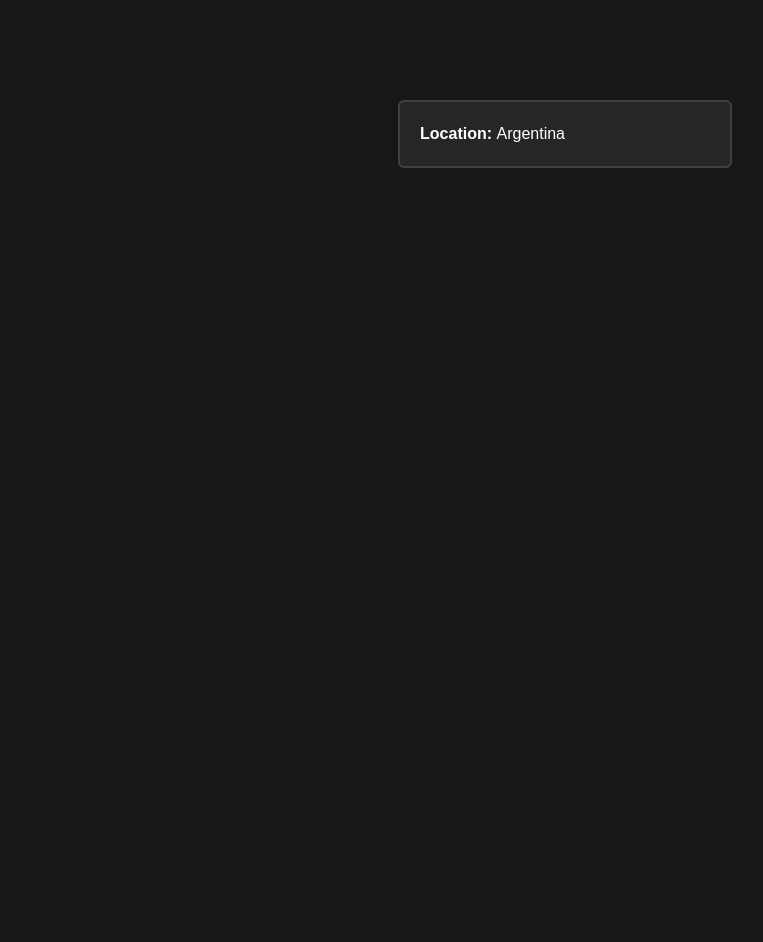
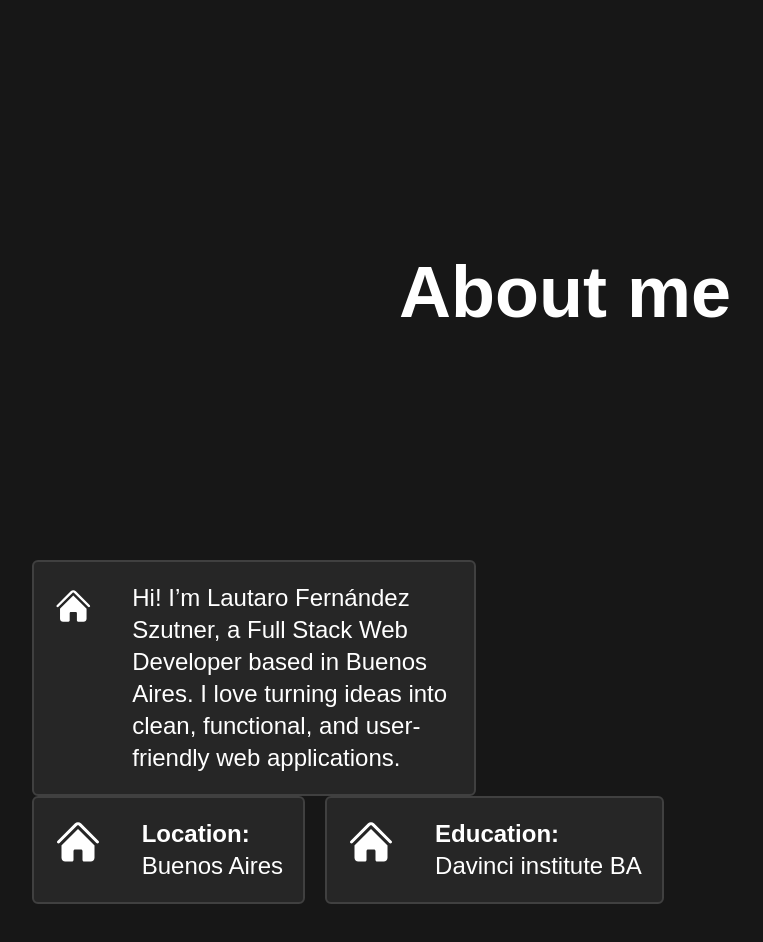
Before and after one commit to Lau-szutner/Lau-Szutner-Portfolio, a React (Vite) app: page / in a window 1280 px wide. Shown: the part 1500-2442 px from the top of the page, without its empty margins (75-838 px from the left). Before the commit the page ends 2400 px from the top, so only its background shows below. Built offline with nearby package versions, Linux system fonts and the light colour scheme; a web font is replaced by a local one.

Commit message:
componente about

```diff
--- /dev/null
+++ b/src/assets/About/HomeIcon.tsx
@@ -0,0 +1,23 @@
+import React from 'react';
+
+export default function HomeIcon(props: React.SVGProps<SVGSVGElement>) {
+  return (
+    <svg
+      width="48"
+      height="48"
+      viewBox="0 0 24 24"
+      fill="none"
+      xmlns="http://www.w3.org/2000/svg"
+      {...props}
+    >
+      <path
+        d="M11.4697 3.84792C11.7626 3.55503 12.2374 3.55503 12.5303 3.84792L21.2197 12.5373C21.5126 12.8302 21.9874 12.8302 22.2803 12.5373C22.5732 12.2444 22.5732 11.7695 22.2803 11.4766L13.591 2.78726C12.7123 1.90858 11.2877 1.90858 10.409 2.78726L1.71967 11.4766C1.42678 11.7695 1.42678 12.2444 1.71967 12.5373C2.01256 12.8302 2.48744 12.8302 2.78033 12.5373L11.4697 3.84792Z"
+        fill="currentColor"
+      />
+      <path
+        d="M12 5.43891L20.159 13.5979C20.1887 13.6276 20.2191 13.6564 20.25 13.6841V19.8819C20.25 20.9175 19.4105 21.7569 18.375 21.7569H15C14.5858 21.7569 14.25 21.4211 14.25 21.0069V16.5069C14.25 16.0927 13.9142 15.7569 13.5 15.7569H10.5C10.0858 15.7569 9.75 16.0927 9.75 16.5069V21.0069C9.75 21.4211 9.41421 21.7569 9 21.7569H5.625C4.58947 21.7569 3.75 20.9175 3.75 19.8819V13.6841C3.78093 13.6564 3.81127 13.6276 3.84099 13.5979L12 5.43891Z"
+        fill="currentColor"
+      />
+    </svg>
+  );
+}
--- a/src/components/about/AboutMe.tsx
+++ b/src/components/about/AboutMe.tsx
@@ -1,22 +1,34 @@
 import React from 'react';
 
+import AboutMeCard from './AboutMeCard';
 const AboutMe: React.FC = () => {
   return (
-    <section className="w-full h-screen flex justify-center">
+    <div className="min-h-screen flex flex-col place-items-center gap-5 my-20 grid place-items-center">
       {' '}
-      <div className="w-fit h-fit !box-border relative group">
-        {/* Glow de fondo que aparece al hacer hover, con blur solo en el fondo */}
-        <div className="absolute inset-0 rounded-md bg-[#00ffea] opacity-0 group-hover:opacity-50 blur-lg transition-opacity duration-300 z-0"></div>
+      <h2 className="text-4xl sm:text-6xl md:text-7xl font-bold text-center w-full mb-15">
+        About me
+      </h2>
+      <div className="w-10/12 ">
+        <AboutMeCard
+          titleBold=""
+          body="Hi! I’m Lautaro Fernández Szutner, a Full Stack Web Developer based in Buenos Aires. I love turning ideas into clean, functional, and user-friendly web applications."
+          width="w-5/12"
+        ></AboutMeCard>
+        <div className="flex gap-5">
+          <AboutMeCard
+            titleBold="Location:"
+            body="Buenos Aires"
+            width="w-fit"
+          ></AboutMeCard>
 
-        <div className="relative z-10 bg-neutral-800 text-white p-5 rounded-md border-2 border-neutral-700 hover:border-[#00ffea] grid grid-cols-2">
-          <div className="flex flex-col gap-1">
-            <p>
-              <span className="font-bold">Location: </span>Argentina
-            </p>
-          </div>
+          <AboutMeCard
+            titleBold="Education:"
+            body="Davinci institute BA"
+            width="w-fit"
+          ></AboutMeCard>
         </div>
       </div>
-    </section>
+    </div>
   );
 };
 
--- /dev/null
+++ b/src/components/about/AboutMeCard.tsx
@@ -0,0 +1,33 @@
+import HomeIcon from '../../assets/About/HomeIcon';
+
+interface Props {
+  titleBold: string;
+  body: string;
+  width: string;
+  icon: svg;
+}
+
+const AboutMeCard: React.FC<Props> = ({ titleBold, body, width }) => {
+  return (
+    <div className={`${width} h-fit !box-border relative group`}>
+      {/* Glow de fondo que aparece al hacer hover, con blur solo en el fondo */}
+      <div className="absolute inset-0 rounded-md bg-[#00ffea] opacity-0 group-hover:opacity-50 blur-lg transition-opacity duration-300 z-0"></div>
+
+      <div
+        className={`relative z-10 bg-neutral-800 text-white p-5 rounded-md border-2 hover:border-[#00ffea] ${
+          titleBold === 'Home' ? 'border-green-500' : 'border-neutral-700'
+        }`}
+      >
+        <div className="flex gap-10">
+          <HomeIcon />
+          <div className="w-fit">
+            <span className="font-bold text-2xl">{titleBold} </span>
+            <p className="text-2xl">{body}</p>
+          </div>
+        </div>
+      </div>
+    </div>
+  );
+};
+
+export default AboutMeCard;
--- a/src/components/projects/Projects.tsx
+++ b/src/components/projects/Projects.tsx
@@ -3,7 +3,7 @@ import ProjectCard from './ProjectsCard';
 
 const Projects = () => {
   return (
-    <div className="h-screen  flex flex-col place-items-center gap-5">
+    <section className="min-h-screen flex flex-col place-items-center gap-5">
       <h2 className="text-4xl sm:text-6xl md:text-7xl font-bold text-center w-full mb-15">
         Projects
       </h2>
@@ -49,7 +49,7 @@ const Projects = () => {
           { iconName: 'express', label: 'Express' },
         ]}
       ></ProjectCard>
-    </div>
+    </section>
   );
 };
 
```
Also changed, not shown: repos.txt (added).
